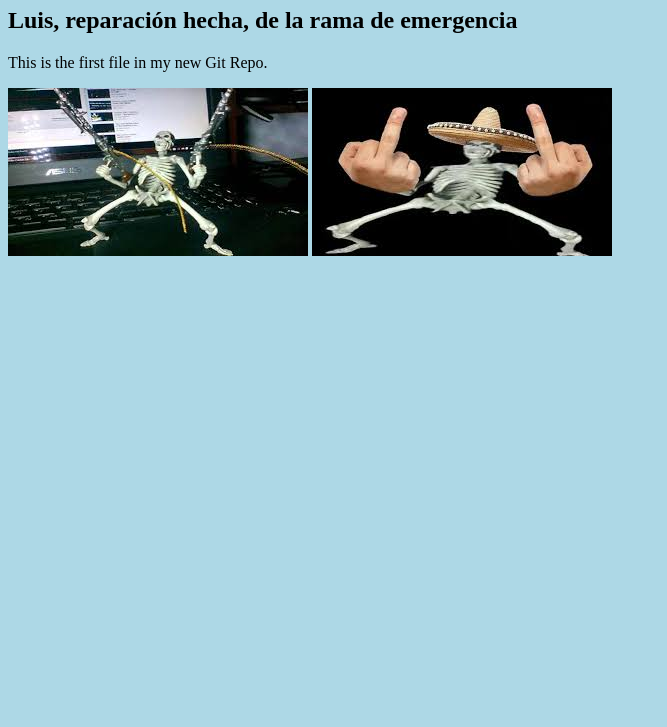
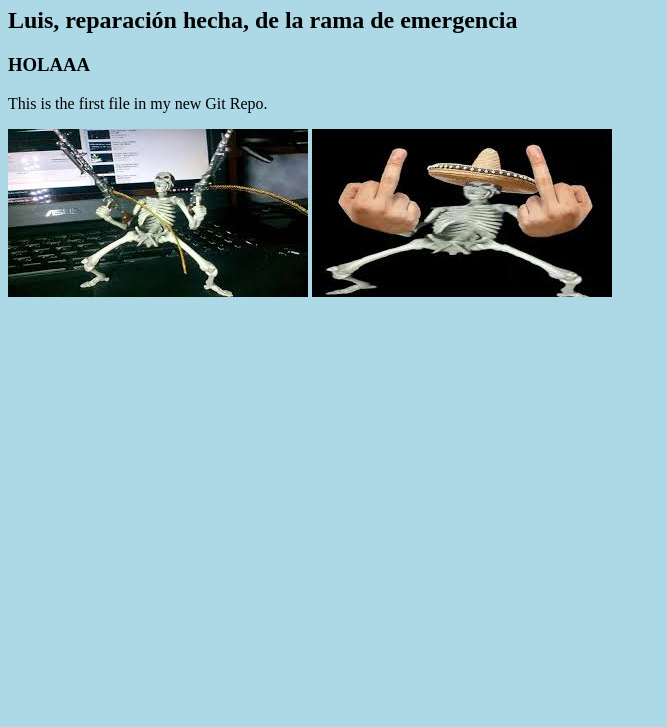
Before and after one commit to Luilli07/RepositorioPrueba, a plain HTML site: page index.html in a window 1280 px wide. Shown: the part 73-800 px from the top of the page, without its empty margins (0-667 px from the left). Drawn offline with Linux system fonts and the light colour scheme.

Commit message:
Nueva rama

```diff
--- a/index.html
+++ b/index.html
@@ -7,6 +7,7 @@
 <body>
 <h1>Hello world!</h1>
 <h2>Luis, reparación hecha, de la rama de emergencia</h2>
+<h3>HOLAAA</h3>
 <p>This is the first file in my new Git Repo.</p>
 <img src="img_hello_world.jpg">
 <img src="img_hello_git.jpg">
```
